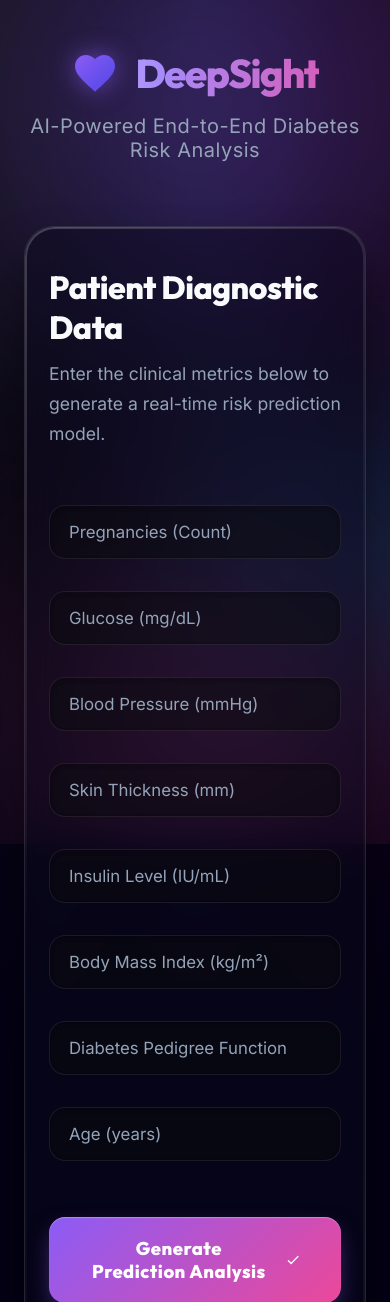
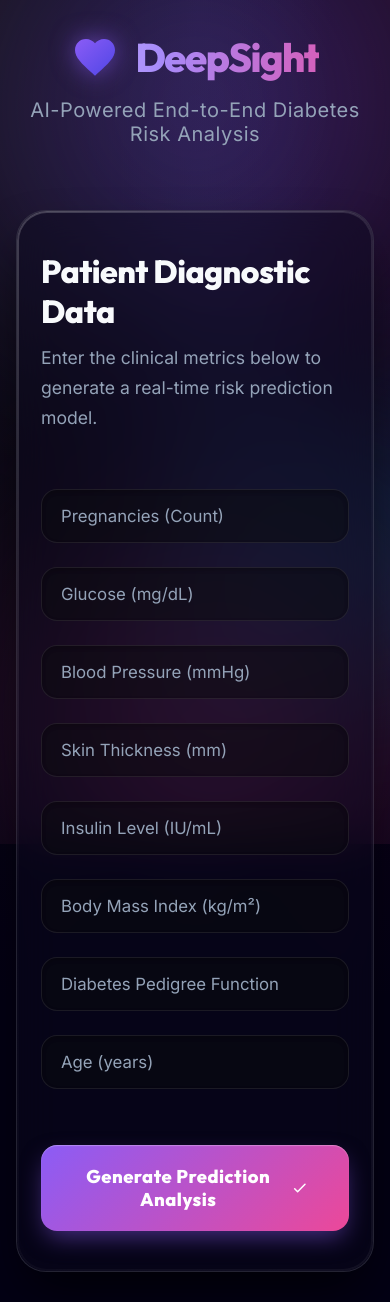
Before and after one commit to medanagavenkat999-droid/Diabetes-Prediction-System-Using-Machine-Learning-and-Web-Based-Interactive-Tool-, a Flask app: page /predict-page in a window 390 px wide. Shown: the top 1302 px of the page. Run offline with Flask 3, Linux system fonts and the light colour scheme; parts of the project's set-up code (start-up, migrations or seed data) failed here and were passed over.

Commit message:
Add styles for form grid and container

```diff
--- a/Diabetes Prediction System Using Machine Learning and Web-Based Interactive Tool/static/css/style.css
+++ b/Diabetes Prediction System Using Machine Learning and Web-Based Interactive Tool/static/css/style.css
@@ -602,6 +602,15 @@ input:-webkit-autofill:active {
     padding: 2.5rem 1.5rem;
   }
 
+  .form-grid {
+    gap: 1.5rem;
+  }
+
+  .container {
+    padding: 2rem 1rem;
+  }
+}
+
 /* =========================================
    DEEPSIGHT HOME / LANDING PAGE
    ========================================= */
```
